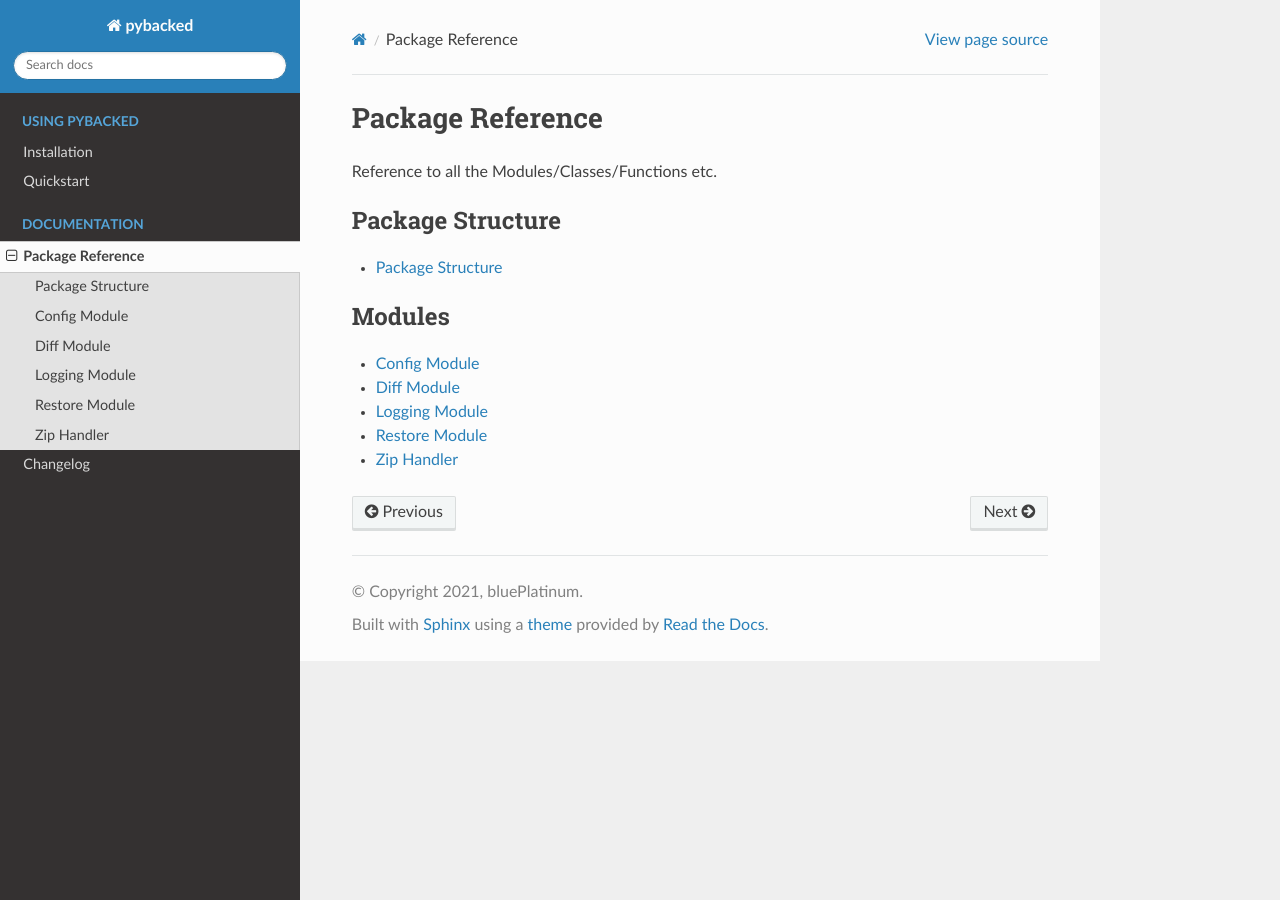
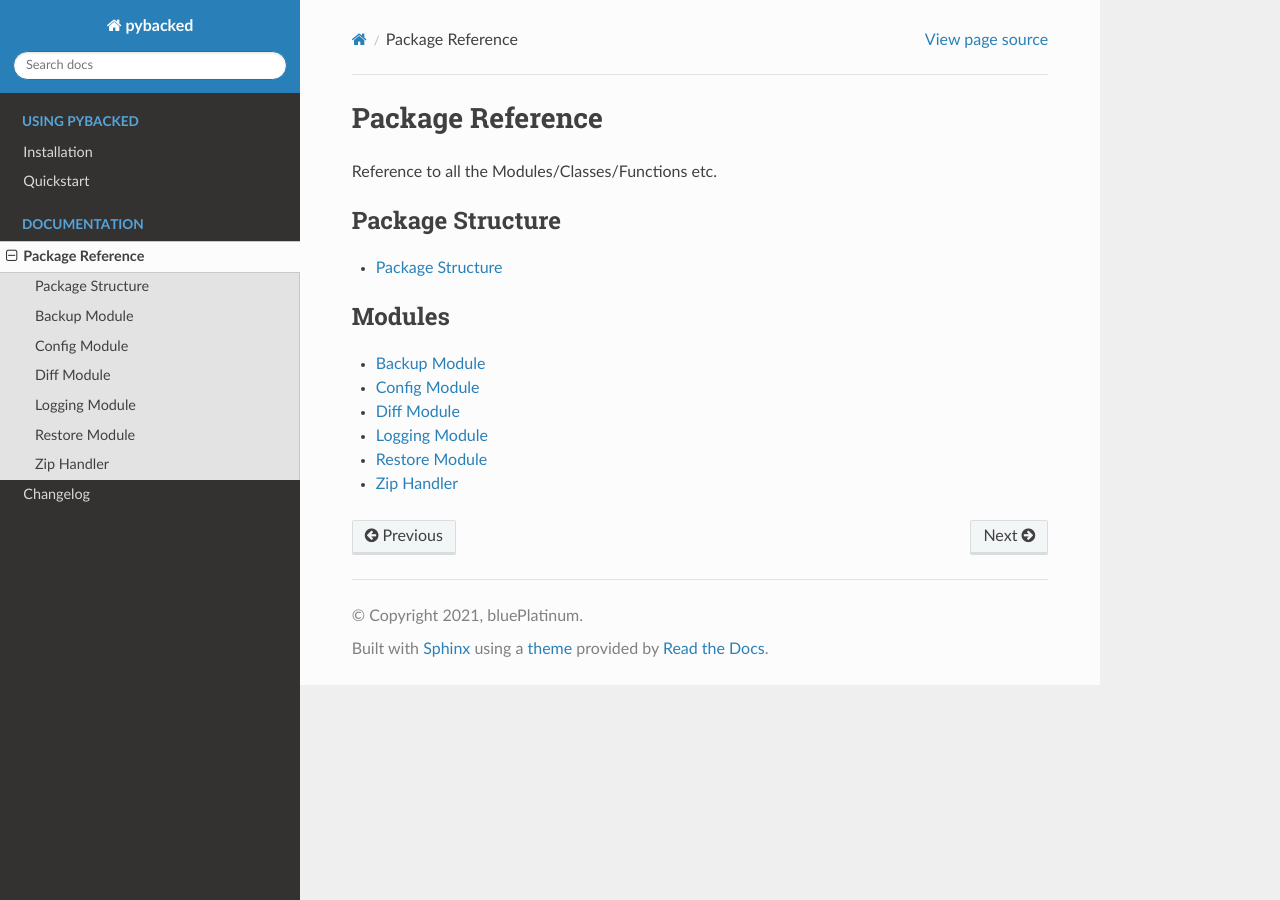
Before and after one commit to bluePlatinum/pyback, a Sphinx documentation site: the page built from docs/source/reference.rst, in a window 1280 px wide. Built offline with Sphinx 7.4.7 and the Read the Docs theme 2.0.0, drawn with Linux system fonts in a browser that asks for light colours.

Commit message:
added backup module to documentation (#103)

```diff
--- /dev/null
+++ b/docs/source/modules/backup.rst
@@ -0,0 +1,5 @@
+Backup Module
+=============
+
+.. automodule:: pybacked.backup
+    :members:
--- a/docs/source/reference.rst
+++ b/docs/source/reference.rst
@@ -13,6 +13,7 @@ Reference to all the Modules/Classes/Functions etc.
    :maxdepth: 1
    :caption: Modules
 
+   modules/backup
    modules/config
    modules/diff
    modules/logging
```
